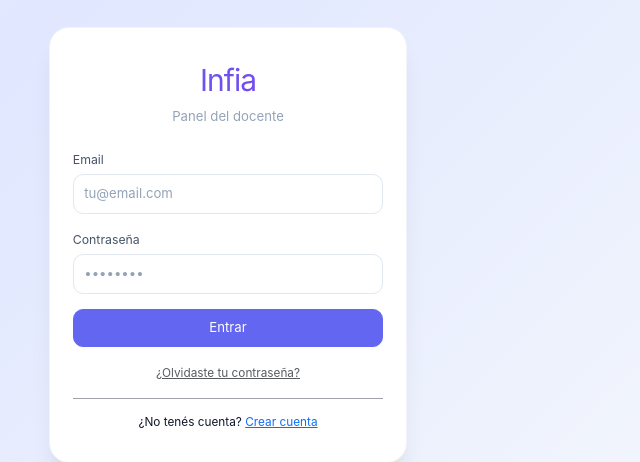
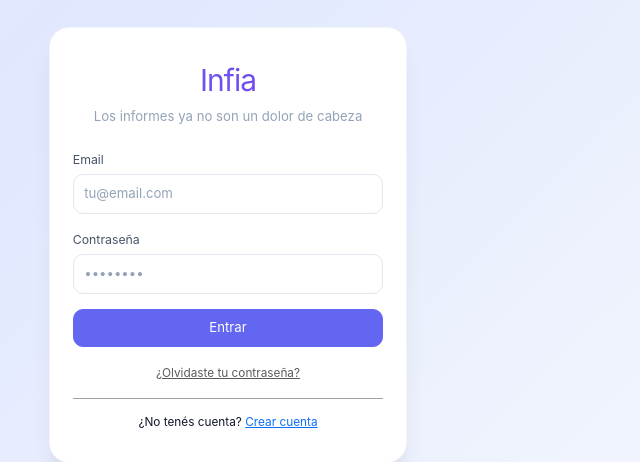
Before and after one commit to chiarakordek/Asistente_Infia, a Flask app: page /login in a window 1280 px wide. Shown: the part 155-617 px from the top of the page, without its empty margins (412-1052 px from the left). Run offline with Flask 3, Linux system fonts and the light colour scheme; some libraries are stand-ins or nearby versions.

Commit message:
fix: eslogan en login - Los informes ya no son un dolor de cabeza

```diff
--- a/templates/login.html
+++ b/templates/login.html
@@ -17,7 +17,7 @@
           <div class="card-body">
             <div class="text-center mb-4">
               <div class="auth-brand">Infia</div>
-              <p class="auth-subtitle mt-1">Panel del docente</p>
+              <p class="auth-subtitle mt-1">Los informes ya no son un dolor de cabeza</p>
             </div>
             <form id="loginForm">
               <div class="mb-3">
```
